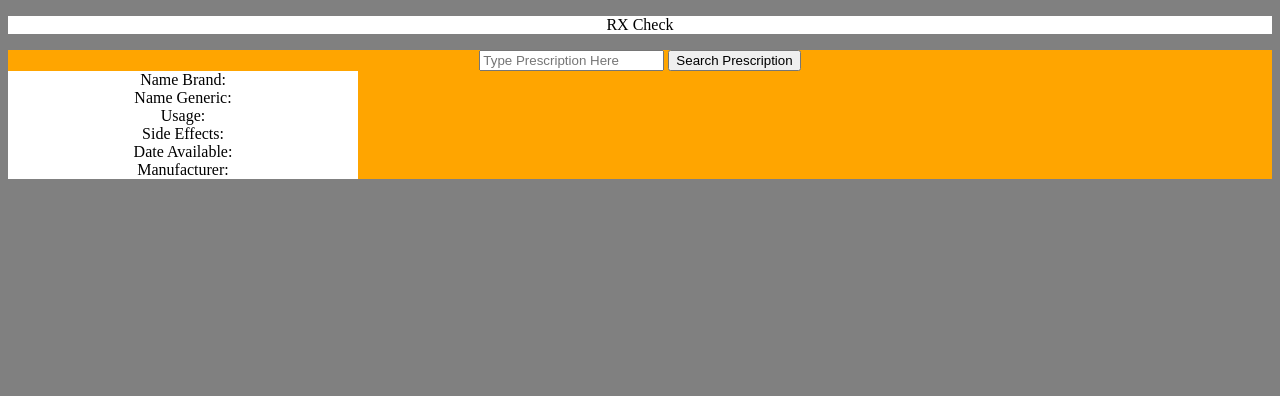
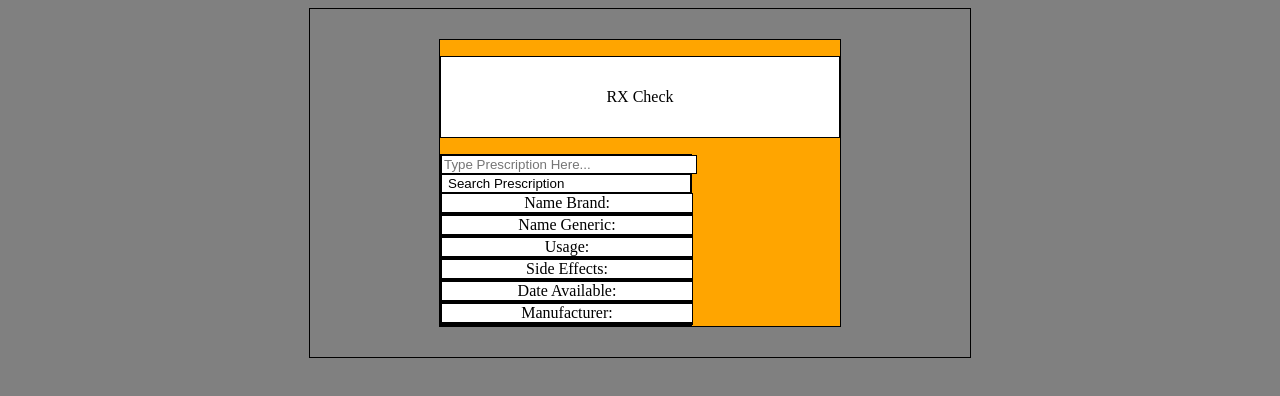
Before and after one commit to michaeljgrieshaber/RX-Check, a plain HTML site: page html.html in a window 1280 px wide. Drawn offline with nearby package versions, Linux system fonts and the light colour scheme.

Commit message:
some css

```diff
--- a/css.css
+++ b/css.css
@@ -1,26 +1,61 @@
-div {
+body {
+  display: flex;
+  justify-content: space-around;
+  background-color: grey;
+}
+
+#container {
+  display: flex;
+  justify-content: space-around;
+  border: 1px solid black;
+  width: 600px;
+  padding: 30px;
+}
+
+#top {
+  display: flex;
+  justify-content: space-around;
+  flex-direction: column;
+  height: 80px;
+  border: 1px solid black;
+  background-color: white;
+}
+
+#user-input,
+#search
+ {
+  display: flex;
+  justify-content: space-around;
+  width: 250px;
+  border: 1px solid black;
+  background-color: white;
 }
 
 #bottle {
+  display: flex;
+  flex-direction: column;
+  text-align: center;
   background-color: orange;
+  width: 400px;
+  border: 1px solid black;
 }
 
+/* #wrapper{
+  display: flex;
+  justify-content: space-around;
+} */
+
 .result,
-.info {
-  background-color: white;
-  width: 350px;
-  content: 5px;
+.info,
+#search,
+#user-input,
+#wrapper
+ {
+  display: flex;
+  flex-direction: column;
+  width: 250px;
   margin: 0px;
-  border: 0px;
-  padding: 0px;
-}
-
-body {
-  text-align: center;
-  background-color: grey;
-}
-
-#RX-Check {
+  border: 1px solid black;
   background-color: white;
 }
 
@@ -28,4 +63,4 @@ body {
   #bottle {
     background-color: blue;
   }
-}
+} */
--- a/html.html
+++ b/html.html
@@ -11,10 +11,11 @@
   <title>Document</title>
 </head>
 <body>
-  <div>
-  <p id="RX-Check">RX Check</p>
+  <div id="container">
   <div id="bottle">
-  <input type="text" placeholder="Type Prescription Here" id="user-input"/>
+  <p id="top">RX Check</p>
+  <div id="wrapper">
+  <input type="text" placeholder="Type Prescription Here..." id="user-input"/>
   <button id="search">Search Prescription</button>
   <p class="info">Name Brand:</p>
   <p class="result" id="name-brand-result"></p>
@@ -29,6 +30,7 @@
   <p class="info">Manufacturer:</p>
   <p class="result" id="manufacturer-result"></p>
   </div>
-</div>
+  </div>
+  </div>
 </body>
 </html>
--- a/js.js
+++ b/js.js
@@ -2,7 +2,7 @@
 const URL = "https://api.fda.gov/drug/event.json?api_key=";
 const API_Key = "IKBoKPvacjAy2yH0yYSHQUldCTmPaC1AMa6SPpgL";
 let userInput = document.querySelector("#user-input");
-console.log(userInput);
+// console.log(userInput);
 const URLandKey = `https://api.fda.gov/drug/event.json?api_key=${API_Key}&search=`;//${userInput}`;
 
 
```
